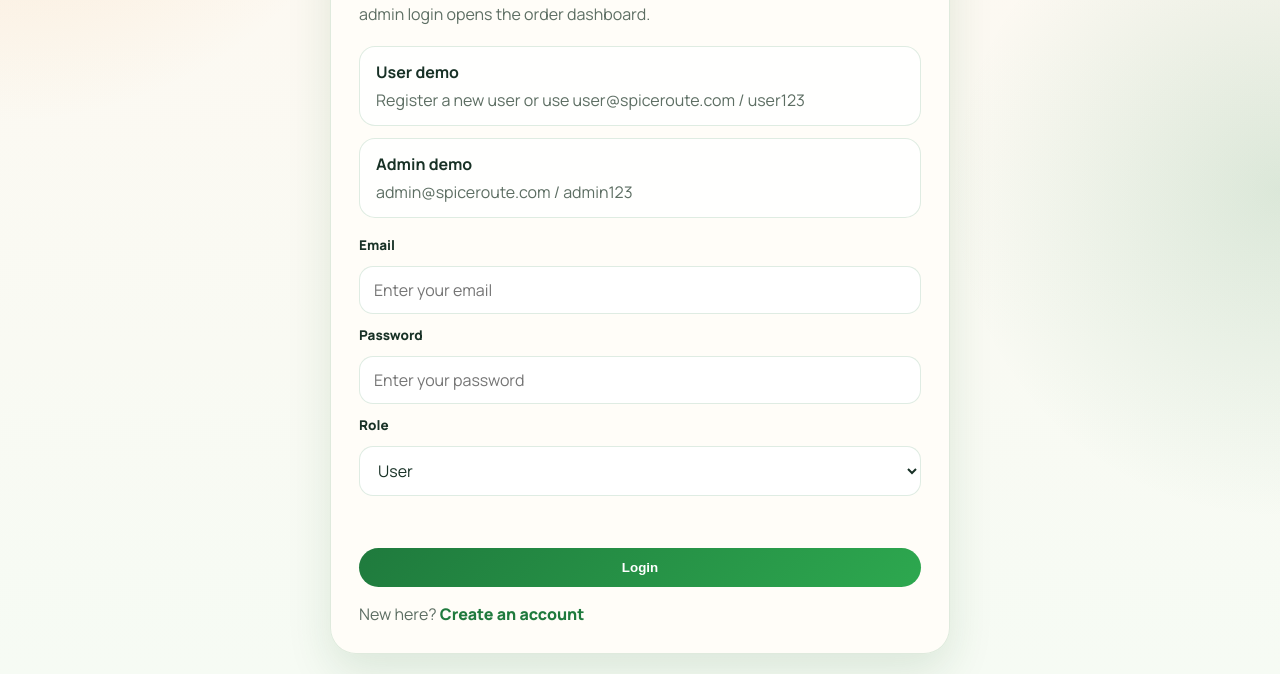
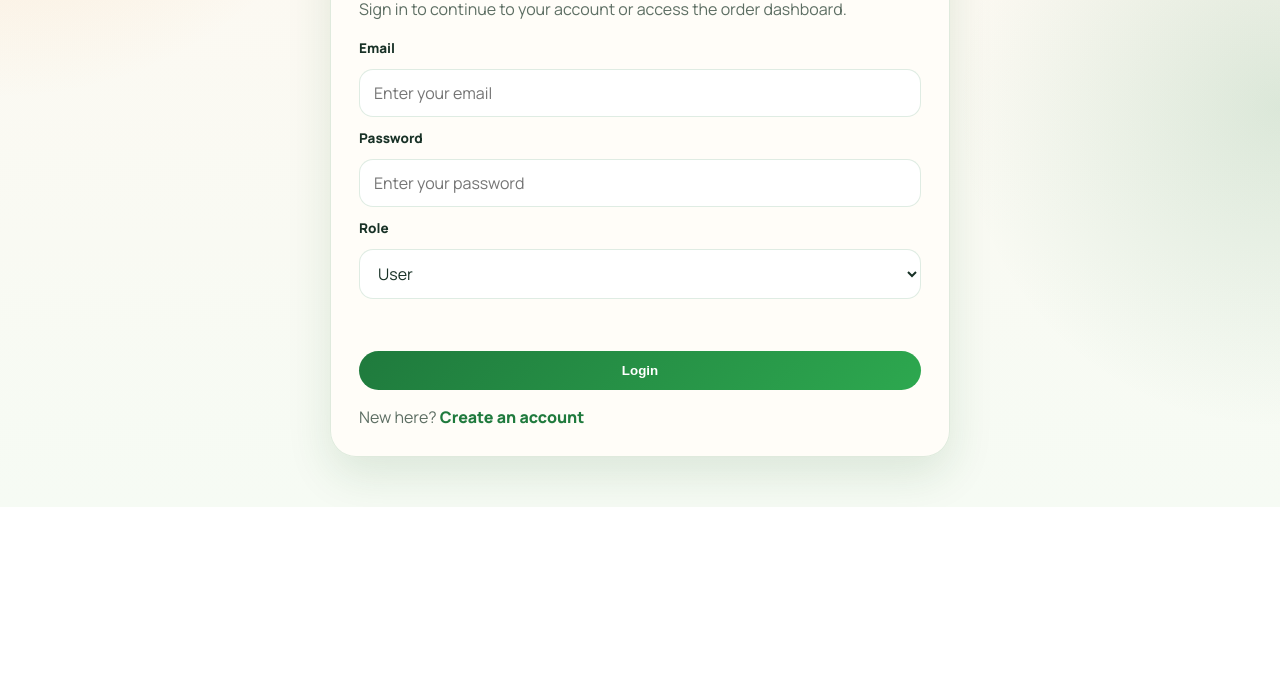
Before and after one commit to pritip27/food_delivery, a website: page login.html in a window 1280 px wide. Shown: the part 293-967 px from the top of the page. After the commit the page ends 800 px from the top, so only its background shows below. Drawn offline with Linux system fonts and the light colour scheme.

Commit message:
Remove login demo credentials from UI

```diff
--- a/login.html
+++ b/login.html
@@ -16,19 +16,8 @@
       <p class="eyebrow">Account access</p>
       <h1>Login to order faster or manage incoming orders.</h1>
       <p class="auth-copy">
-        Use the demo credentials below. User login returns to the storefront and admin login opens the order dashboard.
+        Sign in to continue to your account or access the order dashboard.
       </p>
-
-      <div class="credential-list">
-        <article>
-          <strong>User demo</strong>
-          <span>Register a new user or use user@spiceroute.com / user123</span>
-        </article>
-        <article>
-          <strong>Admin demo</strong>
-          <span>admin@spiceroute.com / admin123</span>
-        </article>
-      </div>
 
       <form class="auth-form" id="loginForm">
         <label class="form-field" for="email">Email</label>
```
Also changed, not shown: server.js (+7 -1 lines).
